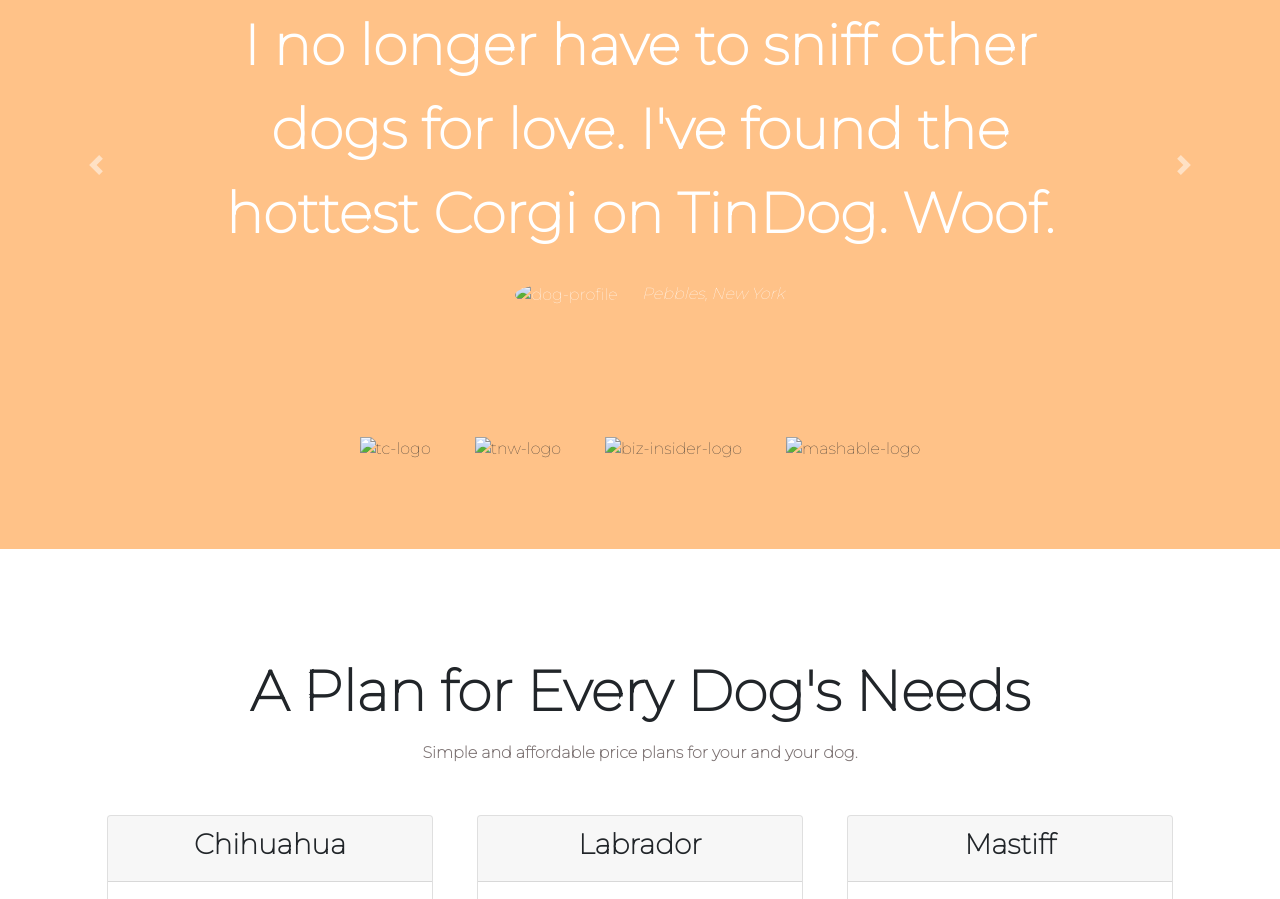
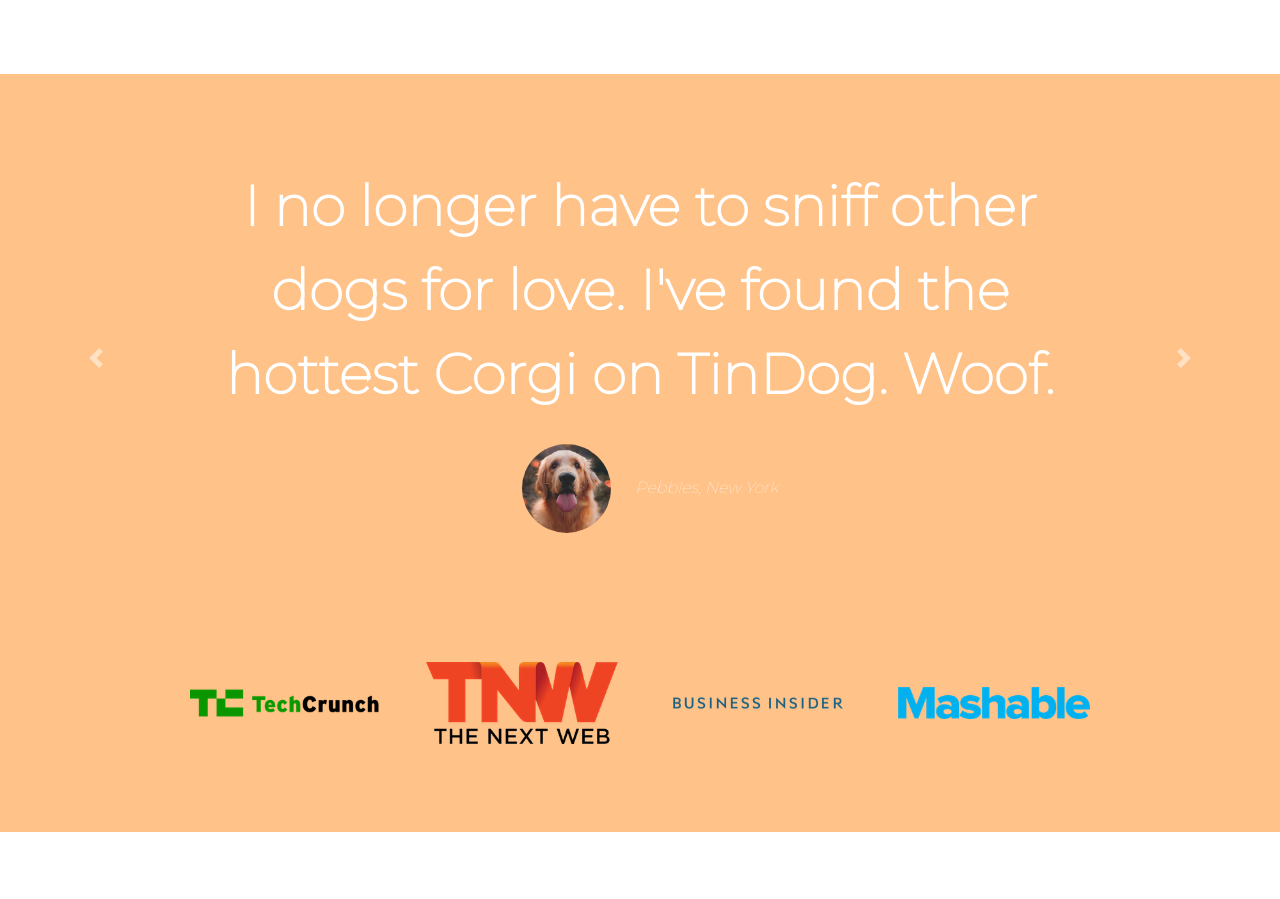
Before and after one commit to kunlondhe1/Tindog, a plain HTML site: page index.html in a window 1280 px wide. Shown: the part 1132-2031 px from the top of the page. Drawn offline with nearby package versions, Linux system fonts and the light colour scheme.

Commit message:
Update index.html

```diff
--- a/index.html
+++ b/index.html
@@ -58,7 +58,7 @@
         </div>
 
         <div>
-          <img class="title-image" src="images/iphone6.png" alt="iphone-mockup">
+          <img class="title-image" src="iphone6.png" alt="iphone-mockup">
         </div>
 
       </div>
@@ -104,14 +104,14 @@
         <div class="carousel-item active">
 
           <h2>I no longer have to sniff other dogs for love. I've found the hottest Corgi on TinDog. Woof.</h2>
-          <img class="testimonial-image" src="images/dog-img.jpg" alt="dog-profile">
+          <img class="testimonial-image" src="dog-img.jpg" alt="dog-profile">
           <em>Pebbles, New York</em>
         </div>
 
         <div class="carousel-item">
 
           <h2 class="testimonial-text">My dog used to be so lonely, but with TinDog's help, they've found the love of their life. I think.</h2>
-          <img class="testimonial-image" src="images/lady-img.jpg" alt="lady-profile">
+          <img class="testimonial-image" src="lady-img.jpg" alt="lady-profile">
           <em>Beverly, Illinois</em>
 
         </div>
@@ -134,10 +134,10 @@
   <!-- Press -->
 
   <section id="press">
-    <img class="press-logo" src="images/techcrunch.png" alt="tc-logo">
-    <img class="press-logo" src="images/tnw.png" alt="tnw-logo">
-    <img class="press-logo" src="images/bizinsider.png" alt="biz-insider-logo">
-    <img class="press-logo" src="images/mashable.png" alt="mashable-logo">
+    <img class="press-logo" src="techcrunch.png" alt="tc-logo">
+    <img class="press-logo" src="tnw.png" alt="tnw-logo">
+    <img class="press-logo" src="bizinsider.png" alt="biz-insider-logo">
+    <img class="press-logo" src="mashable.png" alt="mashable-logo">
 
   </section>
 
@@ -232,7 +232,7 @@
     <i class="fab fa-instagram fa-4x footer-icon"></i>
     <i class="fas fa-envelope fa-4x footer-icon"></i>
 
-    <p>© Copyright 2018 TinDog</p>
+    <p>© Copyright 2021 TinDog</p>
 
   </footer>
 
```
